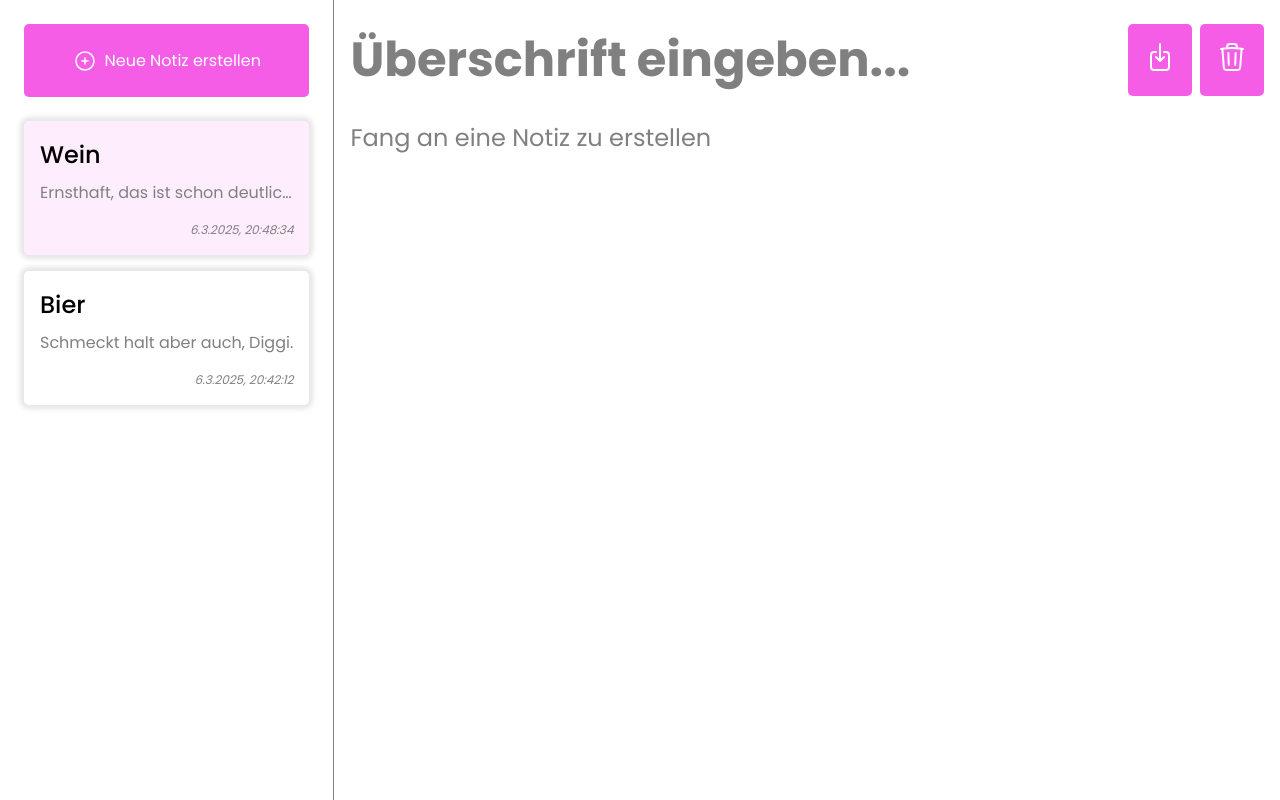
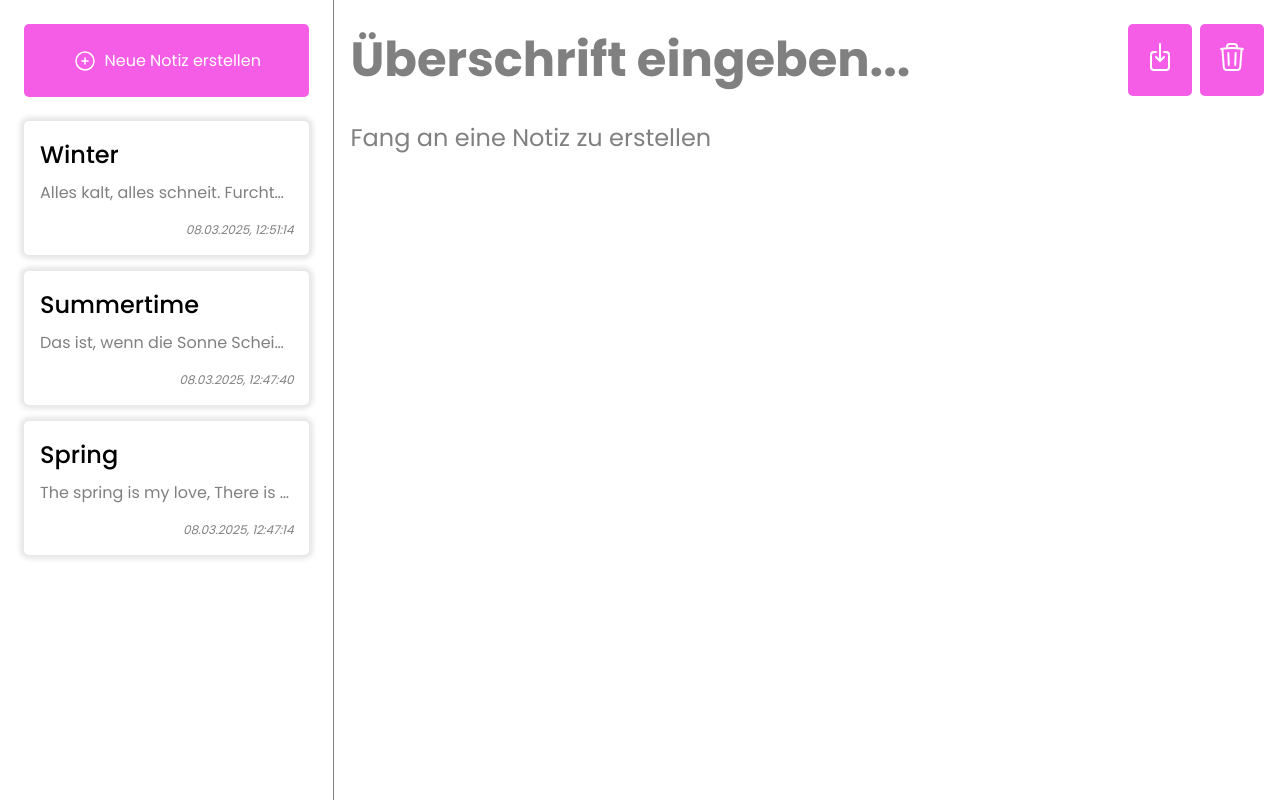
Before and after one commit to chris-gr81/notizapp, a plain HTML site: page index.html in a window 1280 px wide. Drawn offline with Linux system fonts and the light colour scheme.

Commit message:
Add basic data-structure and functions for rendering and sorting

```diff
--- a/index.html
+++ b/index.html
@@ -4,6 +4,7 @@
     <meta charset="UTF-8" />
     <meta name="viewport" content="width=device-width, initial-scale=1.0" />
     <link rel="stylesheet" href="styles.css" />
+    <script src="index.js" defer></script>
     <title>NotizApp</title>
   </head>
   <body>
@@ -25,21 +26,7 @@
             ></path></svg
           ><span>Neue Notiz erstellen</span>
         </button>
-        <div class="sidebar-list">
-          <div class="note-preview selected-note">
-            <div class="note-preview-header">Wein</div>
-            <div class="note-preview-text">
-              Ernsthaft, das ist schon deutlich gediegener als Bier. Wir sind
-              Pfälzer, keine Primitivlinge.
-            </div>
-            <div class="note-preview-timestamp">6.3.2025, 20:48:34</div>
-          </div>
-          <div class="note-preview">
-            <div class="note-preview-header">Bier</div>
-            <div class="note-preview-text">Schmeckt halt aber auch, Diggi.</div>
-            <div class="note-preview-timestamp">6.3.2025, 20:42:12</div>
-          </div>
-        </div>
+        <div class="sidebar-list" id="sidebar-list"></div>
       </div>
       <div class="content-container">
         <div class="content-header">
--- /dev/null
+++ b/index.js
@@ -0,0 +1,71 @@
+const noteList = [
+  {
+    id: 1,
+    title: "Summertime",
+    text: "Das ist, wenn die Sonne Scheint.Glaub mir, so ist das.",
+    lastUpdated: 1741438060033,
+  },
+  {
+    id: 2,
+    title: "Spring",
+    text: "The spring is my love, There is a spring rezzling in the trees.",
+    lastUpdated: 1741438034150,
+  },
+  {
+    id: 3,
+    title: "Winter",
+    text: "Alles kalt, alles schneit. Furchtbar",
+    lastUpdated: 1741438274150,
+  },
+];
+
+console.log(noteList[0]);
+
+function createSidebarNote(noteItem) {
+  const sidebarNoteEl = document.createElement("div");
+  sidebarNoteEl.classList.add("note-preview");
+
+  const titleEl = document.createElement("div");
+  titleEl.classList.add("note-preview-header");
+  titleEl.appendChild(document.createTextNode(noteItem.title));
+
+  const textEl = document.createElement("div");
+  textEl.classList.add("note-preview-text");
+  textEl.appendChild(document.createTextNode(noteItem.text));
+
+  const timeEl = document.createElement("div");
+  timeEl.classList.add("note-preview-timestamp");
+  timeEl.appendChild(
+    document.createTextNode(formateTimestamp(noteItem.lastUpdated))
+  );
+  timeEl.create;
+
+  sidebarNoteEl.append(titleEl, textEl, timeEl);
+  sidebarNoteEl.setAttribute("id", noteItem.id);
+
+  return sidebarNoteEl;
+}
+
+function formateTimestamp(lastUpdated) {
+  return new Date(lastUpdated).toLocaleString("de-DE", {
+    day: "2-digit",
+    month: "2-digit",
+    year: "numeric",
+    hour: "2-digit",
+    minute: "2-digit",
+    second: "2-digit",
+  });
+}
+
+function renderSidebar() {
+  const sidebarList = document.getElementById("sidebar-list");
+  const sortedNoteList = noteList.toSorted(
+    (a, b) => Number(b.lastUpdated) - Number(a.lastUpdated)
+  );
+
+  sortedNoteList.forEach((e) => {
+    sidebarList.appendChild(createSidebarNote(e));
+  });
+}
+
+renderSidebar();
```
